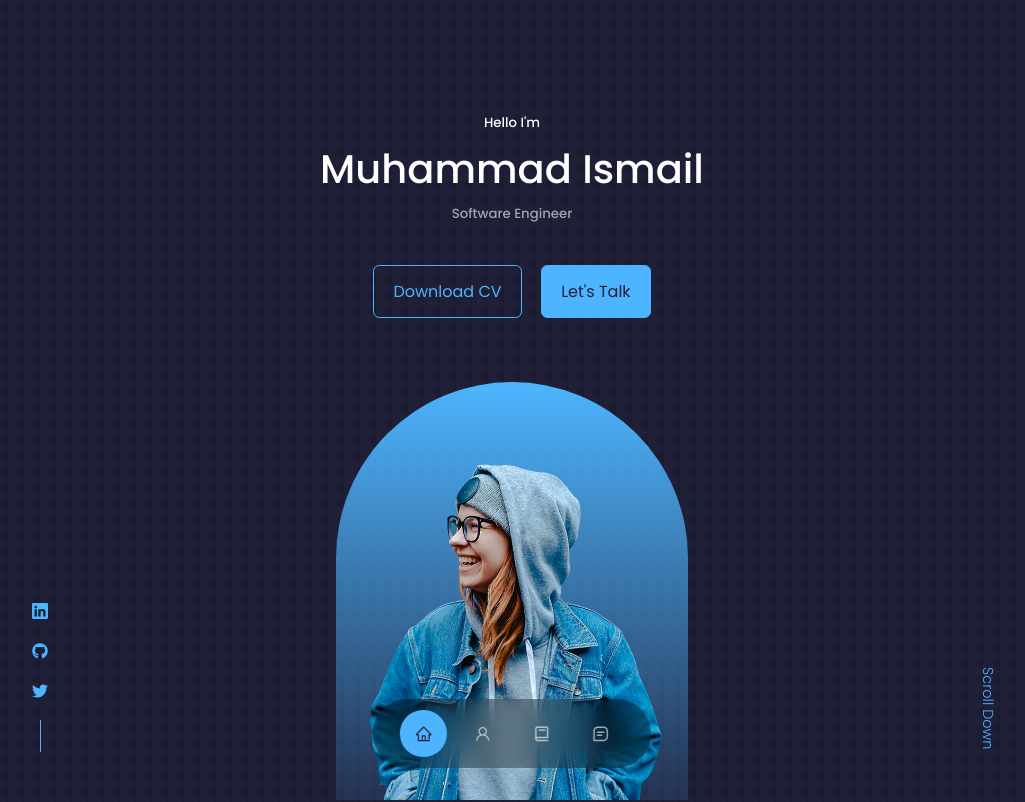
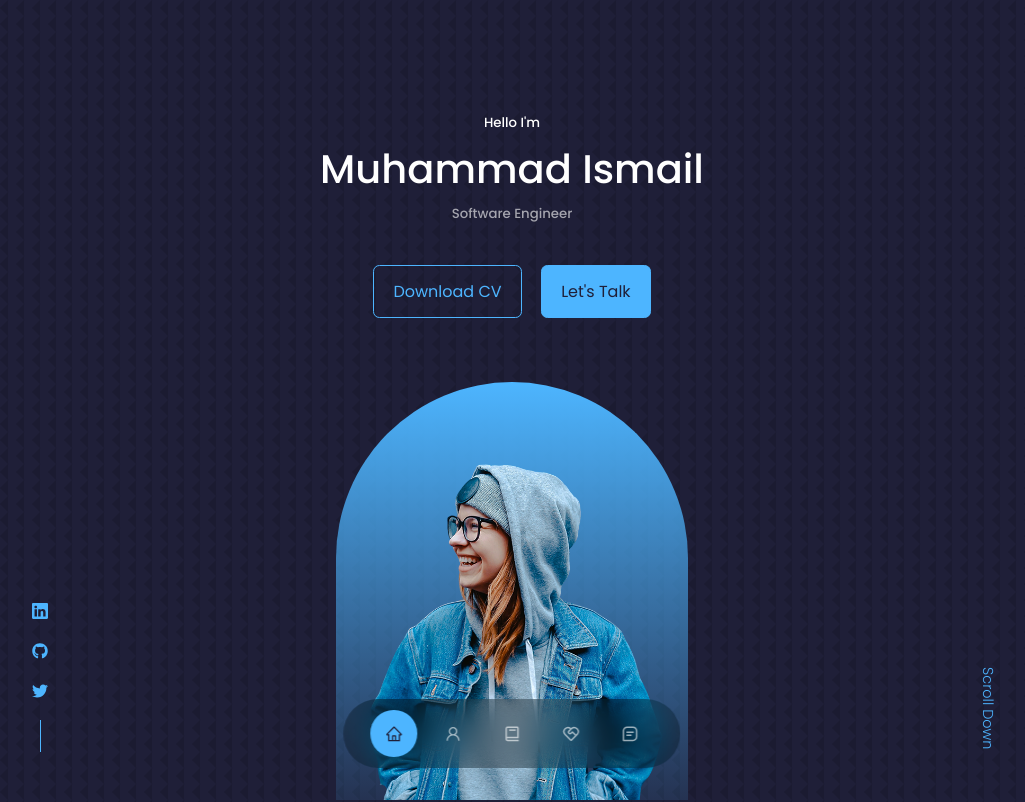
Before and after one commit to Ismail-butt/Ismail-butt.github.io, a React (Create React App) app: page / in a window 1280 px wide. Shown: the top 802 px of the page, without its empty margins (128-1153 px from the left). Built offline with nearby package versions, Linux system fonts and the light colour scheme.

Commit message:
Portfolio Nav Added

```diff
--- a/src/components/nav/Nav.jsx
+++ b/src/components/nav/Nav.jsx
@@ -2,6 +2,7 @@
 import { AiOutlineHome } from 'react-icons/ai'
 import { AiOutlineUser } from 'react-icons/ai'
 import { BiBook } from 'react-icons/bi'
+import { RiServiceLine } from 'react-icons/ri'
 import { BiMessageSquareDetail } from 'react-icons/bi'
 import { useState } from 'react'
 
@@ -32,6 +33,13 @@
         <BiBook />
       </a>
       <a
+        href='#portfolio'
+        onClick={() => setActiveNav('#portfolio')}
+        className={activeNav === '#portfolio' ? 'active' : ''}
+      >
+        <RiServiceLine />
+      </a>
+      <a
         href='#contact'
         onClick={() => setActiveNav('#contact')}
         className={activeNav === '#contact' ? 'active' : ''}
```
